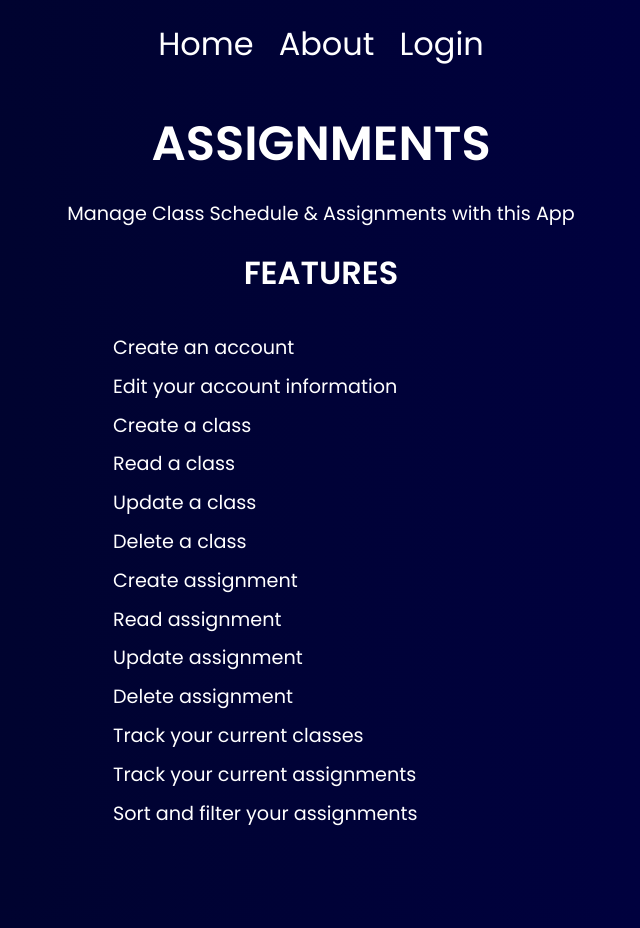
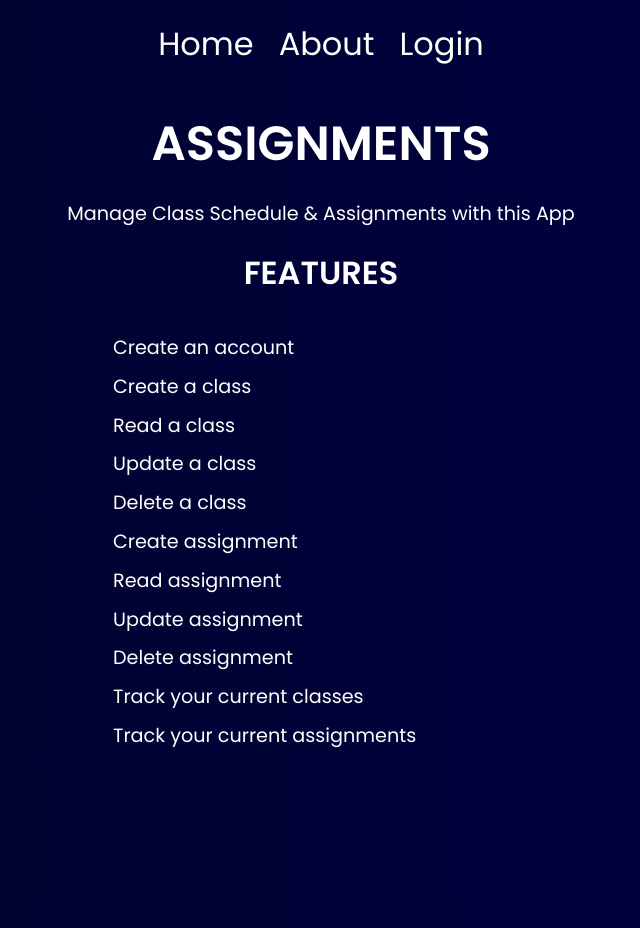
Before and after one commit to aibek99/todolist, a SvelteKit app: page / in a window 1280 px wide. Shown: the whole page, without its empty margins (319-959 px from the left). Built offline with nearby package versions, Linux system fonts and the light colour scheme; no server answers.

Commit message:
update home page

```diff
--- a/src/routes/+page.svelte
+++ b/src/routes/+page.svelte
@@ -4,7 +4,6 @@
 	<h2>Features</h2>
 	<ul>
 		<li>Create an account</li>
-		<li>Edit your account information</li>
 		<li>Create a class</li>
 		<li>Read a class</li>
 		<li>Update a class</li>
@@ -15,7 +14,6 @@
 		<li>Delete assignment</li>
 		<li>Track your current classes</li>
 		<li>Track your current assignments</li>
-		<li>Sort and filter your assignments</li>
 	</ul>
 </body>
 
```
